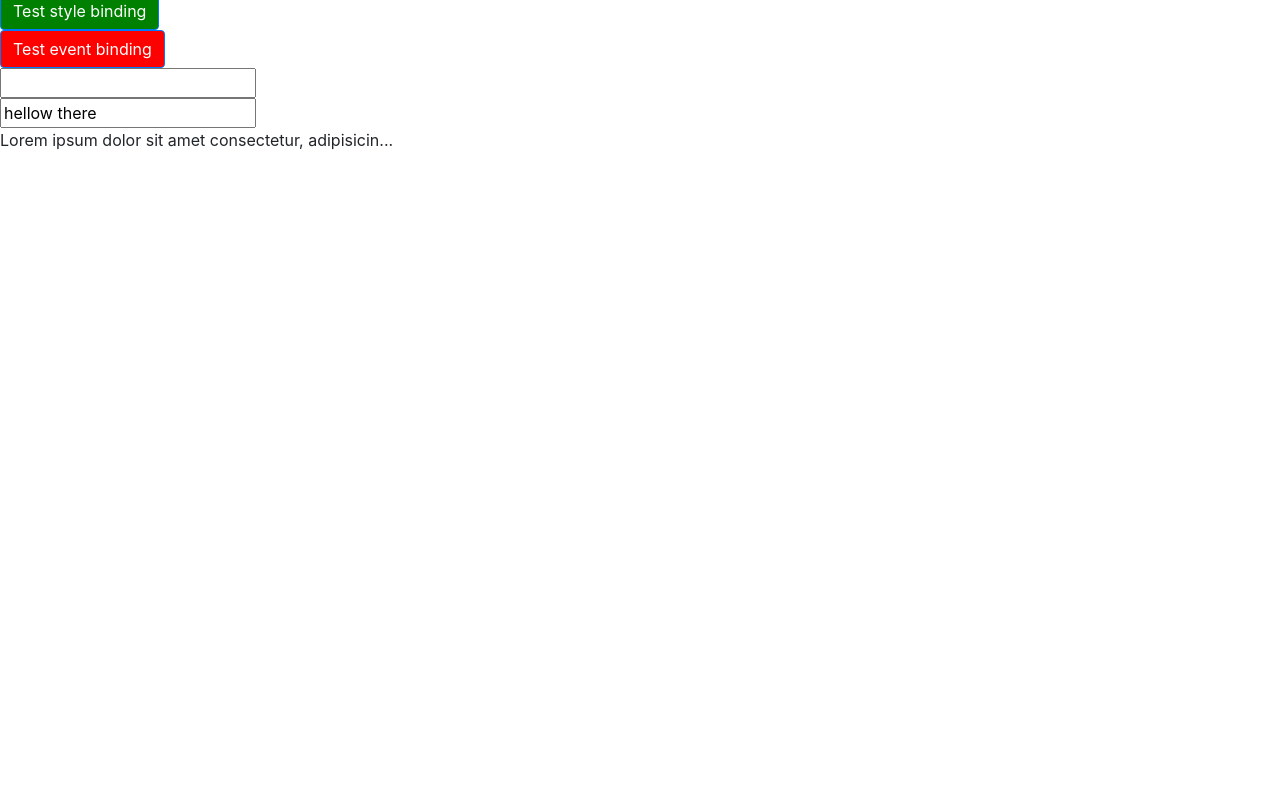
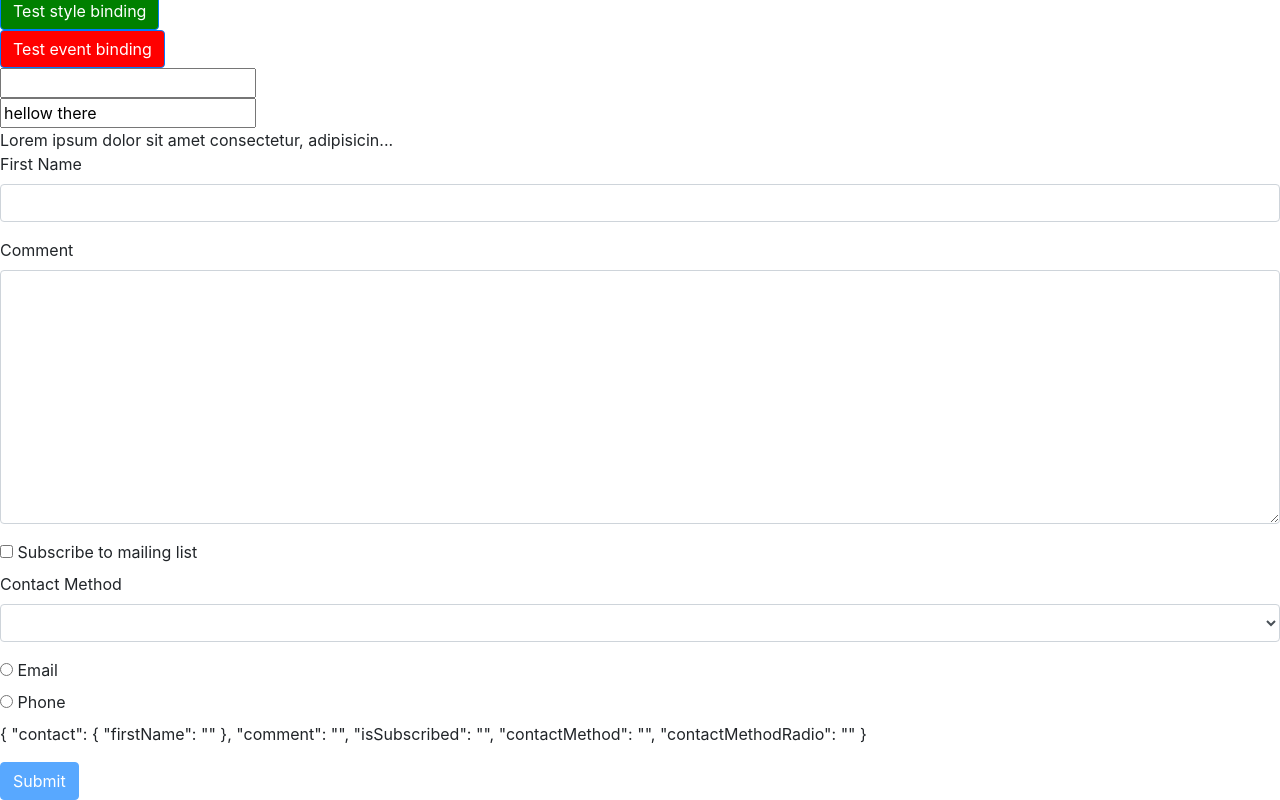
Before and after one commit to ChichiZhou/AngularPractice, an Angular app: page / in a window 1280 px wide. Shown: the part 428-1228 px from the top of the page. Before the commit the page ends 800 px from the top, so only its background shows below. Built offline with nearby package versions, Linux system fonts and the light colour scheme.

Commit message:
Add contact-form

```diff
--- a/src/app/app.component.html
+++ b/src/app/app.component.html
@@ -1 +1 @@
-<app-courses></app-courses>
+<app-courses></app-courses> <app-contact-form></app-contact-form>
--- a/src/app/app.module.ts
+++ b/src/app/app.module.ts
@@ -6,9 +6,10 @@ import { SummaryPipe } from './courses/summary.pipe';
 import { AppRoutingModule } from './app-routing.module';
 import { AppComponent } from './app.component';
 import { CoursesComponent } from './courses/courses.component';
+import { ContactFormComponent } from './contact-form/contact-form.component';
 
 @NgModule({
-  declarations: [AppComponent, CoursesComponent, SummaryPipe],
+  declarations: [AppComponent, CoursesComponent, SummaryPipe, ContactFormComponent],
   imports: [BrowserModule, AppRoutingModule, FormsModule],
   providers: [],
   bootstrap: [AppComponent],
--- /dev/null
+++ b/src/app/contact-form/contact-form.component.html
@@ -0,0 +1,90 @@
+<!-- 对于 form 元素，Angular 默认执行一个 ngForm -->
+<!-- ngForm 会给出一个 ngSubmit 用来提交这个 form -->
+<!-- 这里的 template varible 是对所有的 form-control 的一个总结 -->
+<form #f="ngForm" (ngSubmit)="submit(f)">
+  <!-- 这里的 form-group 和 form-control 都是 bootstrap 中的，目的是让 form 更好看 -->
+  <div ngModelGroup="contact" #contact="ngModelGroup">
+    <div class="form-group">
+      <label for="firstName">
+        First Name
+      </label>
+      <!-- ngModel 的作用是添加一个 validation -->
+      <!-- ngModel 使得 Angular 创建了一个 formcontrol object，然后把这个formcontrol object 和该 Inputfield 结合 -->
+      <input
+        required
+        ngModel
+        name="firstName"
+        id="firstName"
+        type="text"
+        class="form-control"
+        #firstName="ngModel"
+        (change)="log(firstName)"
+        minlength="3"
+        maxlength="10"
+        pattern="banana"
+      />
+      <div
+        class="alert alert-danger"
+        *ngIf="firstName.touched && !firstName.valid"
+        [style.border]="'2px solid red'"
+      >
+        <div *ngIf="firstName.errors.required">First name required</div>
+        <div *ngIf="firstName.errors.minlength">Frist name minlength</div>
+        <div *ngIf="firstName.errors.maxlength">Frist name maxlength</div>
+        <div *ngIf="firstName.errors.pattern">Frist name pattern</div>
+      </div>
+    </div>
+  </div>
+
+  <div class="form-group">
+    <label for="comment">Comment</label>
+    <textarea
+      ngModel
+      name="comment"
+      #comment="ngModel"
+      id="comment"
+      class="form-control"
+      cols="30"
+      rows="10"
+    ></textarea>
+  </div>
+  <div class="checkbox">
+    <label for="">
+      <input type="checkbox" ngModel name="isSubscribed" /> Subscribe to mailing
+      list
+    </label>
+  </div>
+  <!-- Drop down -->
+  <div class="form-group">
+    <label for="contactMethod">Contact Method</label>
+    <!-- 如果是多选，则在 select 中添加 multiple -->
+    <select
+      ngModel
+      name="contactMethod"
+      id="contactMethod"
+      class="form-control"
+    >
+      <option value=""></option>
+      <!-- 这里也可以使用 [value]="method.id" 但是需要注意的是，value 只能绑定一个 string，不能绑定 object。如果想绑定 object，则使用 ngValue -->
+      <option *ngFor="let method of contactMethods" [ngValue]="method">{{
+        method.name
+      }}</option>
+    </select>
+  </div>
+  <!-- 使用 radio button -->
+  <div *ngFor="let method of contactMethods" class="radio">
+    <label for="">
+      <input
+        ngModel
+        type="radio"
+        name="contactMethodRadio"
+        [value]="method.id"
+      />
+      {{ method.name }}
+    </label>
+  </div>
+  <p>
+    {{ f.value | json }}
+  </p>
+  <button class="btn btn-primary" [disabled]="!f.valid">Submit</button>
+</form>
--- /dev/null
+++ b/src/app/contact-form/contact-form.component.ts
@@ -0,0 +1,21 @@
+import { Component, OnInit } from '@angular/core';
+
+@Component({
+  selector: 'app-contact-form',
+  templateUrl: './contact-form.component.html',
+  styleUrls: ['./contact-form.component.css'],
+})
+export class ContactFormComponent {
+  constructor() {}
+  contactMethods = [
+    { id: 1, name: 'Email' },
+    { id: 2, name: 'Phone' },
+  ];
+  log(firstName: HTMLInputElement) {
+    console.log(firstName.value);
+  }
+
+  submit(inputElement) {
+    console.log(inputElement);
+  }
+}
--- a/src/styles.css
+++ b/src/styles.css
@@ -1,2 +1,6 @@
 /* You can add global styles to this file, and also import other style files */
 @import "~bootstrap/dist/css/bootstrap.css";
+
+.form-control.ng-touched.ng-valid {
+  border: 2px solid red;
+}
```
Also changed, not shown: src/app/contact-form/contact-form.component.css (added), 1 other file (tests, documents, lock files or other folders).
